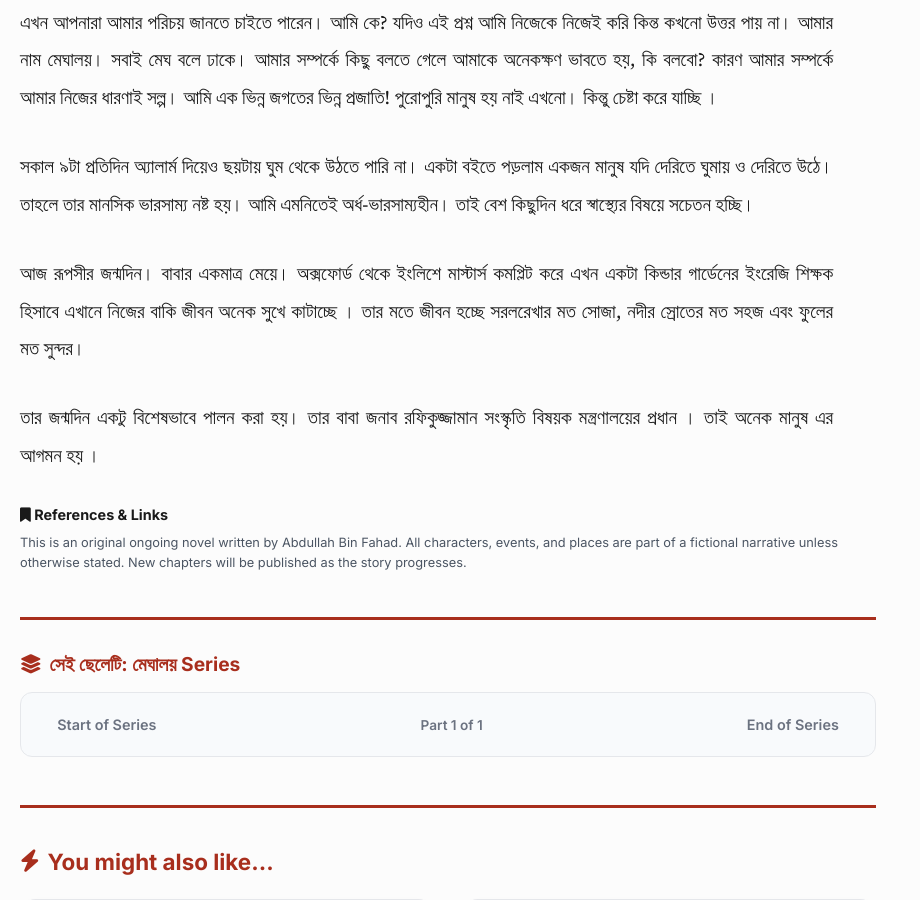
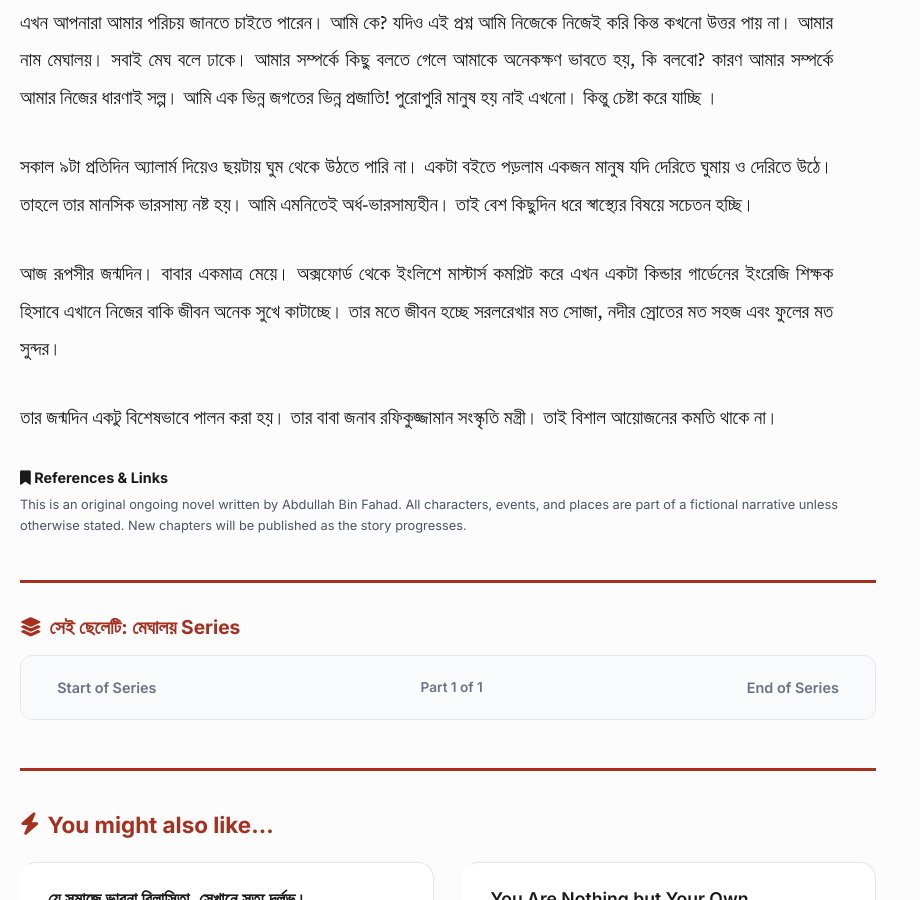
Before and after one commit to abdullahbinfahad/writings, a Jekyll site: the page built from _posts/2026-07-31-Shei-Cheleti-Meghalaya.md, in a window 1280 px wide and 900 px high, scrolled down 1139 px. Shown: the whole window, without its empty margins (0-920 px from the left). Built offline with Jekyll 4.4.1, drawn with Linux system fonts in a browser that asks for light colours; some of the changed text lies outside the part shown.

```diff
--- a/_posts/2026-07-31-Shei-Cheleti-Meghalaya.md
+++ b/_posts/2026-07-31-Shei-Cheleti-Meghalaya.md
@@ -4,7 +4,7 @@ title: "সেই ছেলেটি: মেঘালয়"
 date: 2026-07-31 15:09:00 +0800
 categories: ["Novel"]
 series: "সেই ছেলেটি: মেঘালয়"
-chapter_name: "The beginning"
+chapter_name: "The Beginning"
 author: "ABDULLAH BIN FAHAD"
 pinned: true
 description: "একটি রহস্যময় স্বপ্ন, অন্ধকার জঙ্গল, রক্তাক্ত কুঠুরি এবং মেঘালয়ের অজানা জীবন। শুরু হলো এক মনস্তাত্ত্বিক রহস্য উপন্যাসের প্রথম অধ্যায়।"
@@ -26,6 +26,6 @@ references: ["This is an original ongoing novel written by Abdullah Bin Fahad. A
 সকাল ৯টা
 প্রতিদিন অ্যালার্ম দিয়েও ছয়টায় ঘুম থেকে উঠতে পারি না। একটা বইতে পড়লাম একজন মানুষ যদি দেরিতে ঘুমায় ও দেরিতে উঠে। তাহলে তার মানসিক ভারসাম্য নষ্ট হয়। আমি এমনিতেই অর্ধ-ভারসাম্যহীন। তাই বেশ কিছুদিন ধরে স্বাস্থ্যের বিষয়ে সচেতন হচ্ছি।
 
-আজ রূপসীর জন্মদিন। বাবার একমাত্র মেয়ে। অক্সফোর্ড থেকে ইংলিশে মাস্টার্স কমপ্লিট করে এখন একটা কিন্ডার গার্ডেনের ইংরেজি শিক্ষক হিসাবে এখানে নিজের বাকি জীবন অনেক সুখে কাটাচ্ছে । তার মতে জীবন হচ্ছে সরলরেখার মত সোজা, নদীর স্রোতের মত সহজ এবং ফুলের মত সুন্দর।
+আজ রূপসীর জন্মদিন। বাবার একমাত্র মেয়ে। অক্সফোর্ড থেকে ইংলিশে মাস্টার্স কমপ্লিট করে এখন একটা কিন্ডার গার্ডেনের ইংরেজি শিক্ষক হিসাবে এখানে নিজের বাকি জীবন অনেক সুখে কাটাচ্ছে। তার মতে জীবন হচ্ছে সরলরেখার মত সোজা, নদীর স্রোতের মত সহজ এবং ফুলের মত সুন্দর।
 
-তার জন্মদিন একটু বিশেষভাবে  পালন করা হয়। তার বাবা জনাব রফিকুজ্জামান সংস্কৃতি বিষয়ক মন্ত্রণালয়ের প্রধান । তাই অনেক মানুষ এর আগমন হয় ।
+তার জন্মদিন একটু বিশেষভাবে  পালন করা হয়। তার বাবা জনাব রফিকুজ্জামান সংস্কৃতি মন্ত্রী। তাই বিশাল আয়োজনের কমতি থাকে না।
```
